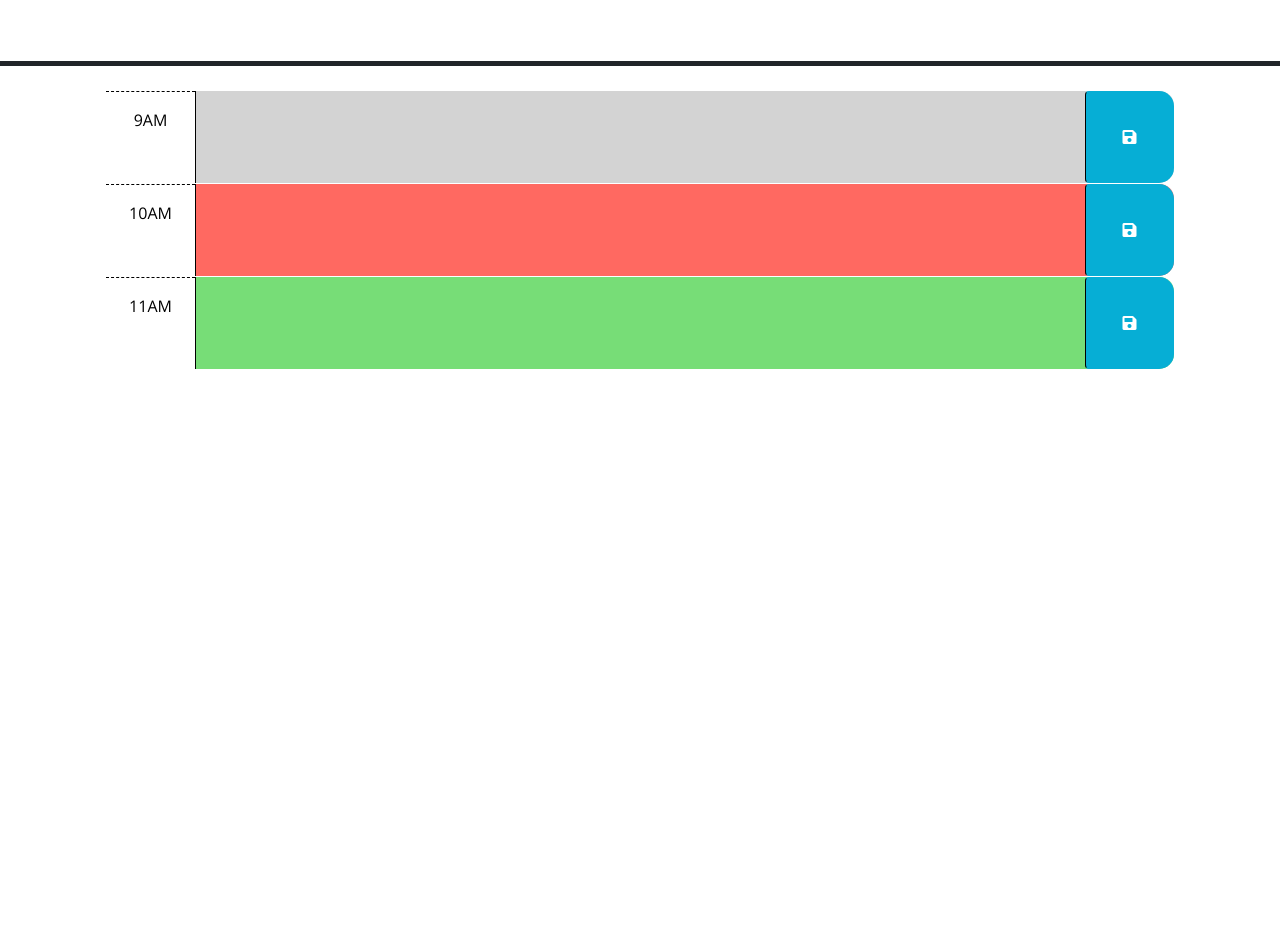
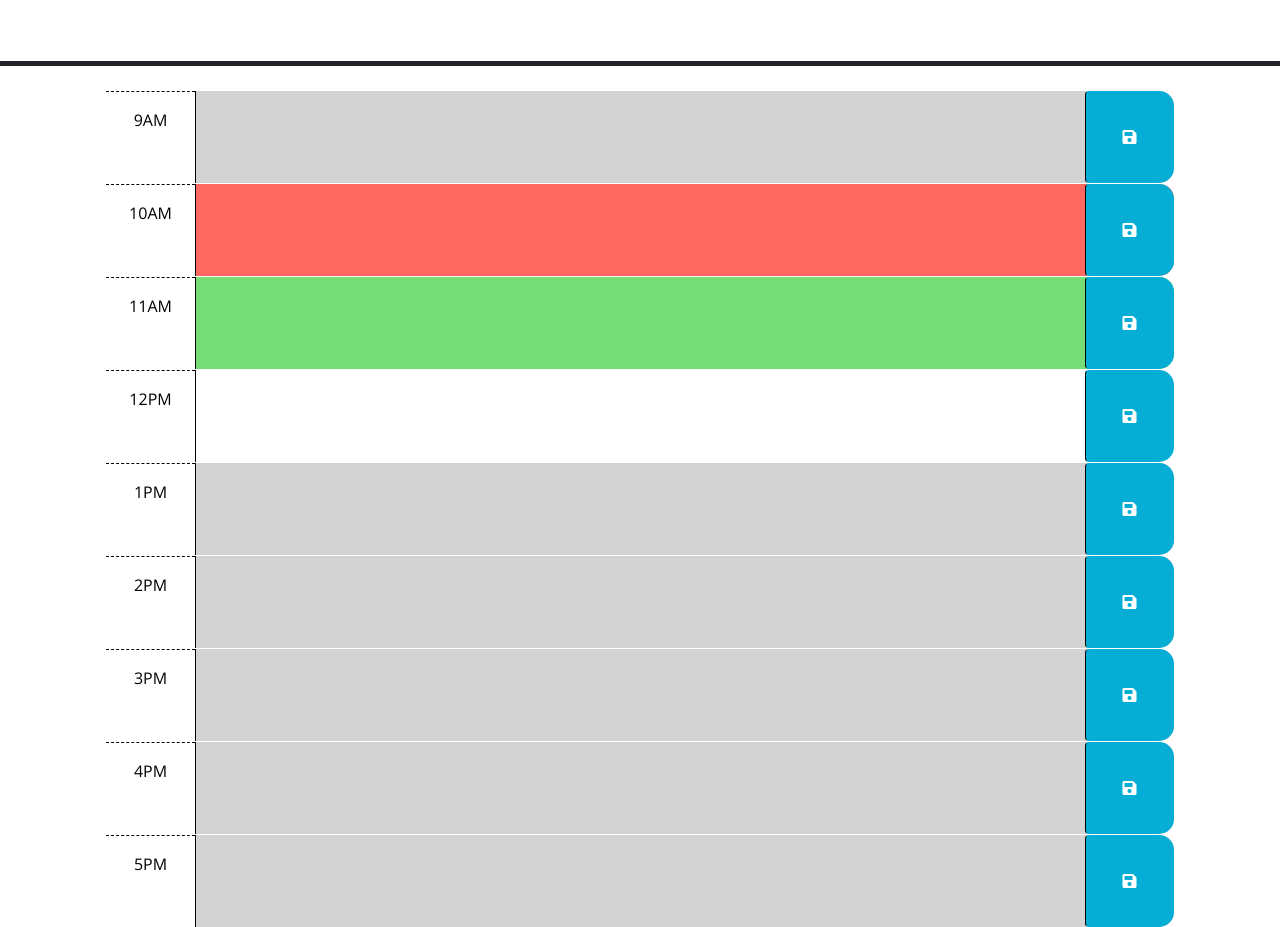
Before and after one commit to cgillota/Module-Five-Challenge, a plain HTML site: page index.html in a window 1280 px wide. Shown: the part 166-1093 px from the top of the page. Before the commit the page ends 800 px from the top, so only its background shows below. Drawn offline with nearby package versions, Linux system fonts and the light colour scheme; files that its build step writes are made by us from their sources; files whose address does not match are found by name.

Commit message:
updated Html

```diff
--- a/index.html
+++ b/index.html
@@ -66,6 +66,54 @@
         </button>
       </div>
 
+      <div id="hour-12" class="row time-block">
+        <div class="col-2 col-md-1 hour text-center py-3">12PM</div>
+        <textarea class="col-8 col-md-10 description" rows="3"> </textarea>
+        <button class="btn saveBtn col-2 col-md-1" aria-label="save">
+          <i class="fas fa-save" aria-hidden="true"></i>
+        </button>
+      </div>
+
+      <div id="hour-13" class="row time-block past">
+        <div class="col-2 col-md-1 hour text-center py-3">1PM</div>
+        <textarea class="col-8 col-md-10 description" rows="3"> </textarea>
+        <button class="btn saveBtn col-2 col-md-1" aria-label="save">
+          <i class="fas fa-save" aria-hidden="true"></i>
+        </button>
+      </div>
+
+      <div id="hour-14" class="row time-block past">
+        <div class="col-2 col-md-1 hour text-center py-3">2PM</div>
+        <textarea class="col-8 col-md-10 description" rows="3"> </textarea>
+        <button class="btn saveBtn col-2 col-md-1" aria-label="save">
+          <i class="fas fa-save" aria-hidden="true"></i>
+        </button>
+      </div>
+
+      <div id="hour-15" class="row time-block past">
+        <div class="col-2 col-md-1 hour text-center py-3">3PM</div>
+        <textarea class="col-8 col-md-10 description" rows="3"> </textarea>
+        <button class="btn saveBtn col-2 col-md-1" aria-label="save">
+          <i class="fas fa-save" aria-hidden="true"></i>
+        </button>
+      </div>
+
+      <div id="hour-16" class="row time-block past">
+        <div class="col-2 col-md-1 hour text-center py-3">4PM</div>
+        <textarea class="col-8 col-md-10 description" rows="3"> </textarea>
+        <button class="btn saveBtn col-2 col-md-1" aria-label="save">
+          <i class="fas fa-save" aria-hidden="true"></i>
+        </button>
+      </div>
+
+      <div id="hour-17" class="row time-block past">
+        <div class="col-2 col-md-1 hour text-center py-3">5PM</div>
+        <textarea class="col-8 col-md-10 description" rows="3"> </textarea>
+        <button class="btn saveBtn col-2 col-md-1" aria-label="save">
+          <i class="fas fa-save" aria-hidden="true"></i>
+        </button>
+      </div>
+
     <script src="https://code.jquery.com/jquery-3.4.1.min.js"></script>
     <script
       src="https://cdn.jsdelivr.net/npm/dayjs@1.11.3/dayjs.min.js"
```
